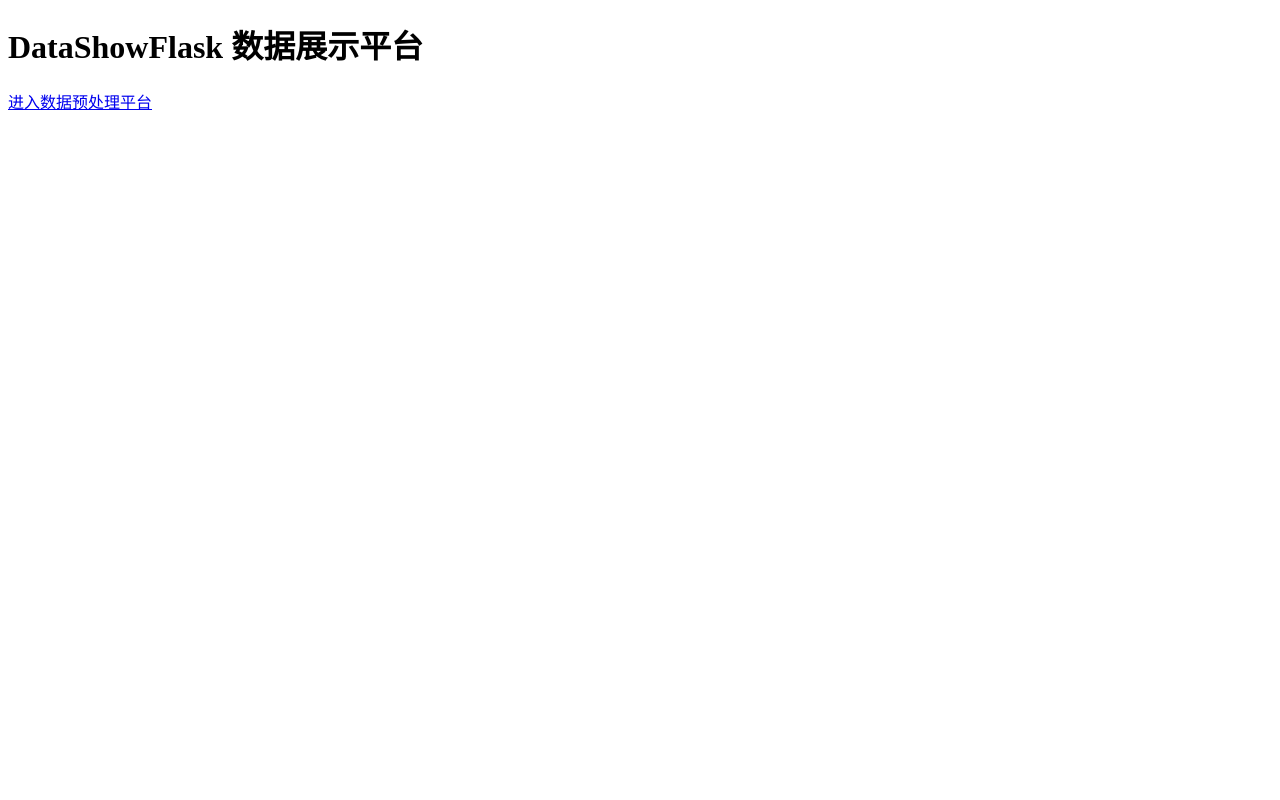
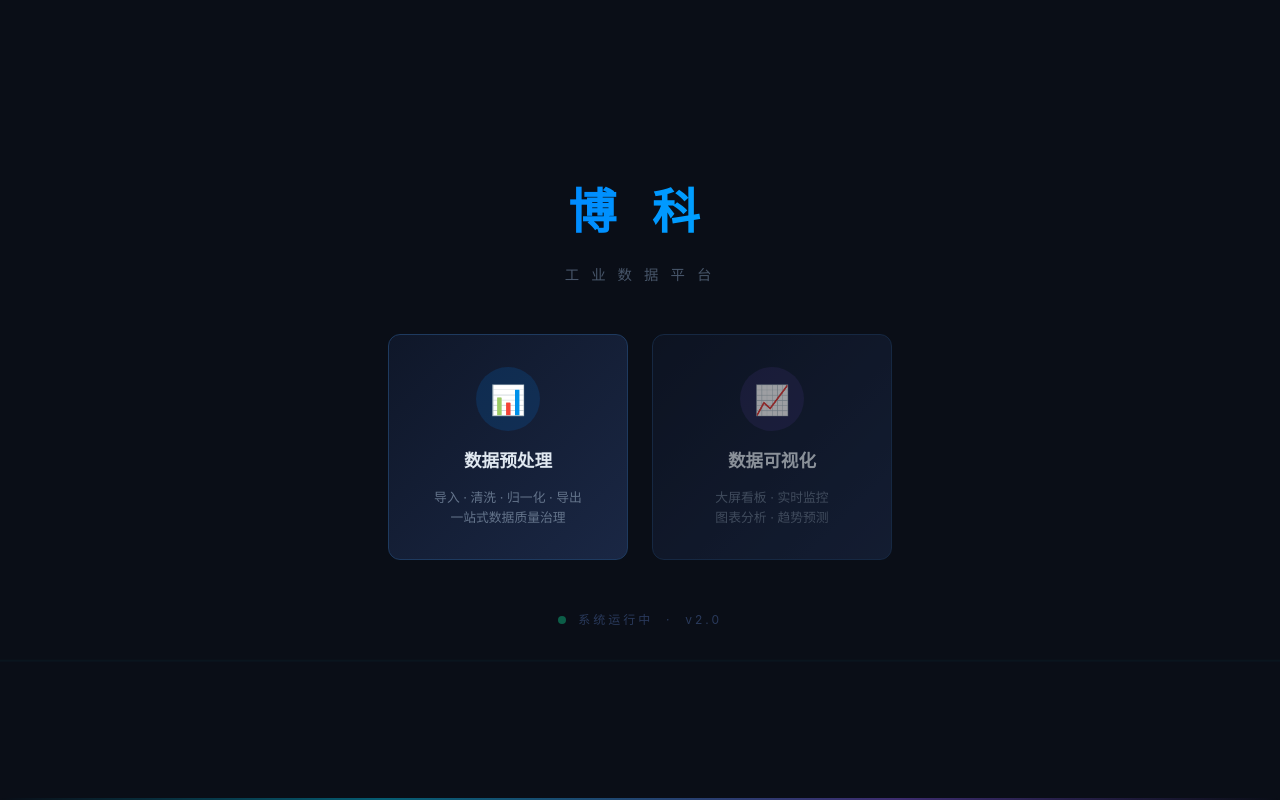
Before and after one commit to luomodeshang/DataShowFlask, a Flask app: page / in a window 1280 px wide. Run offline with Flask 3, Linux system fonts and the light colour scheme.

Commit message:
feat: 首页升级为卡片式导航(博科工业数据平台);集成数据预处理平台作为子页面

```diff
--- a/app.py
+++ b/app.py
@@ -436,6 +436,16 @@ def connect_sql(begin_time=None, end_time=None, table_name='BK_DataModel'):
 def index():
     """主页"""
     return render_template('index.html')
+
+@app.route('/preprocess')
+def preprocess():
+    """数据预处理平台"""
+    return render_template('preprocess.html')
+
+@app.route('/data/<path:filename>')
+def serve_data(filename):
+    from flask import send_from_directory
+    return send_from_directory('data', filename)
 
 @app.route('/maintenance')
 def maintenance():
--- a/templates/index.html
+++ b/templates/index.html
@@ -3,10 +3,166 @@
 <head>
 <meta charset="UTF-8">
 <meta name="viewport" content="width=device-width, initial-scale=1.0">
-<title>DataShowFlask</title>
+<title>博科 · 数据平台</title>
+<style>
+* { margin:0; padding:0; box-sizing:border-box; }
+html, body { height:100%; overflow:hidden; }
+body {
+  background: #0a0e17;
+  color: #e0e8f0;
+  font-family: 'Microsoft YaHei', 'PingFang SC', -apple-system, sans-serif;
+  display:flex; align-items:center; justify-content:center;
+}
+
+/* scan-line overlay */
+.scanline {
+  position:fixed; top:0; left:0; right:0; height:2px;
+  background:rgba(0,212,255,0.03);
+  pointer-events:none; z-index:9999;
+  animation:scan 8s linear infinite;
+}
+@keyframes scan {
+  0% { transform:translateY(-100%); }
+  100% { transform:translateY(100vh); }
+}
+
+.container {
+  text-align:center;
+  z-index:1;
+}
+
+.logo {
+  font-size:3rem; font-weight:700;
+  letter-spacing:12px;
+  background: linear-gradient(90deg, #00d4ff, #0088ff, #00d4ff);
+  background-size:200% auto;
+  -webkit-background-clip:text;
+  -webkit-text-fill-color:transparent;
+  animation: shimmer 3s ease infinite;
+  margin-bottom:20px;
+}
+@keyframes shimmer {
+  0% { background-position:0% center; }
+  50% { background-position:100% center; }
+  100% { background-position:0% center; }
+}
+
+.subtitle {
+  color:#475569;
+  font-size:0.9rem;
+  letter-spacing:4px;
+  margin-bottom:50px;
+}
+
+.card-grid {
+  display:flex;
+  gap:24px;
+  justify-content:center;
+  flex-wrap:wrap;
+}
+
+.card {
+  width:240px;
+  padding:32px 24px;
+  background: linear-gradient(135deg, #0f1729 0%, #1a2744 100%);
+  border:1px solid #1e3a5f;
+  border-radius:12px;
+  cursor:pointer;
+  transition:all 0.4s;
+  text-decoration:none;
+  color:inherit;
+  display:flex;
+  flex-direction:column;
+  align-items:center;
+  gap:16px;
+}
+
+.card:hover {
+  border-color:#00d4ff;
+  transform:translateY(-6px);
+  box-shadow:0 12px 40px rgba(0,212,255,0.12);
+}
+
+.card-icon {
+  width:64px; height:64px;
+  border-radius:50%;
+  display:flex; align-items:center; justify-content:center;
+  font-size:1.8rem;
+}
+
+.card-icon.blue { background:rgba(0,136,255,0.15); }
+.card-icon.purple { background:rgba(139,92,246,0.15); }
+
+.card-title {
+  font-size:1.1rem;
+  font-weight:600;
+  color:#e0e8f0;
+}
+
+.card-desc {
+  font-size:0.8rem;
+  color:#64748b;
+  line-height:1.5;
+}
+
+.status-dot {
+  display:inline-block;
+  width:8px; height:8px;
+  border-radius:50%;
+  background:#10b981;
+  margin-right:6px;
+  animation:pulse 2s ease infinite;
+}
+@keyframes pulse {
+  0%,100% { opacity:1; }
+  50% { opacity:0.4; }
+}
+
+.footer {
+  margin-top:50px;
+  font-size:0.75rem;
+  color:#2a3a5c;
+  letter-spacing:3px;
+}
+
+/* 底部装饰线 */
+.container::after {
+  content:'';
+  position:fixed;
+  bottom:0; left:0; right:0;
+  height:2px;
+  background:linear-gradient(90deg, transparent 0%, #00d4ff 30%, #8b5cf6 70%, transparent 100%);
+  opacity:0.4;
+}
+</style>
 </head>
 <body>
-<h1>DataShowFlask 数据展示平台</h1>
-<p><a href="/preprocess">进入数据预处理平台</a></p>
+
+<div class="scanline"></div>
+
+<div class="container">
+  <div class="logo">博 科</div>
+  <div class="subtitle">工 业 数 据 平 台</div>
+
+  <div class="card-grid">
+    <a href="/preprocess" class="card">
+      <div class="card-icon blue">📊</div>
+      <div class="card-title">数据预处理</div>
+      <div class="card-desc">导入 · 清洗 · 归一化 · 导出<br>一站式数据质量治理</div>
+    </a>
+
+    <a href="#" class="card" onclick="alert('即将上线')" style="opacity:0.6">
+      <div class="card-icon purple">📈</div>
+      <div class="card-title">数据可视化</div>
+      <div class="card-desc">大屏看板 · 实时监控<br>图表分析 · 趋势预测</div>
+    </a>
+  </div>
+
+  <div class="footer">
+    <span class="status-dot"></span>
+    系统运行中 &nbsp;·&nbsp; v2.0
+  </div>
+</div>
+
 </body>
 </html>
```
